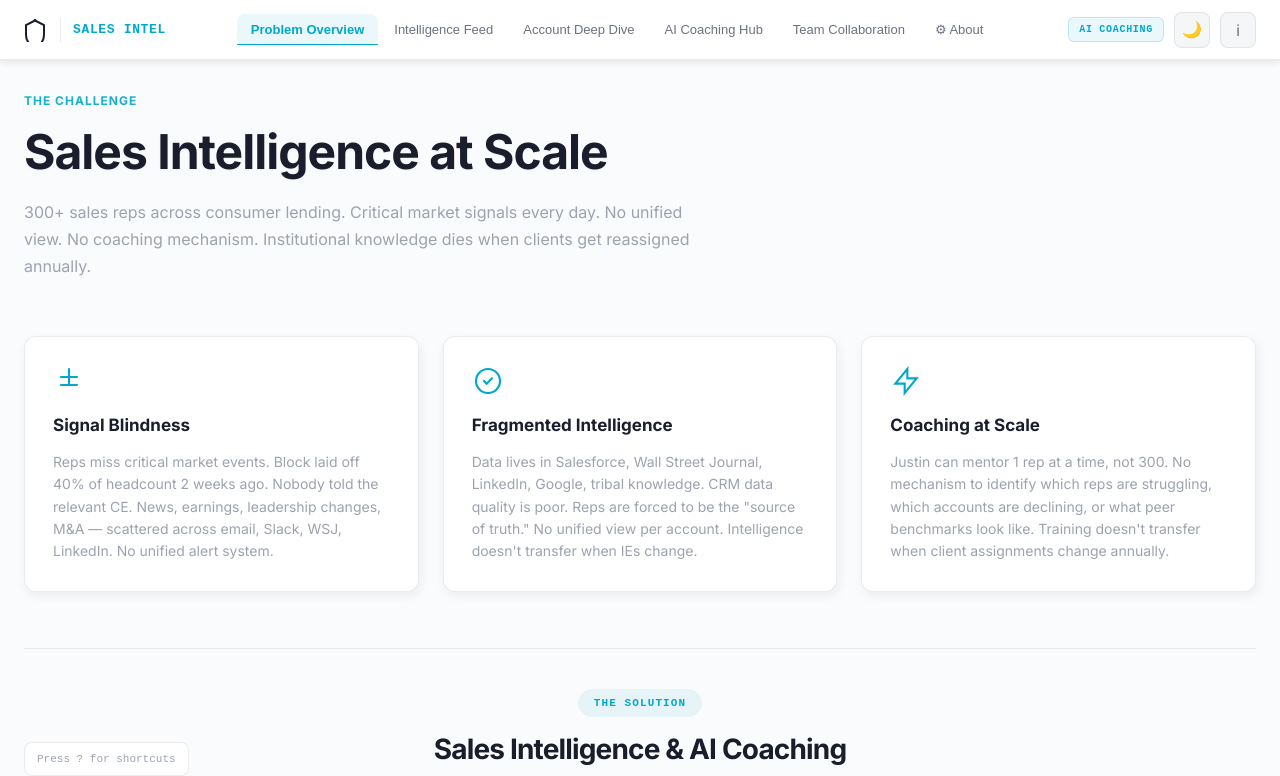
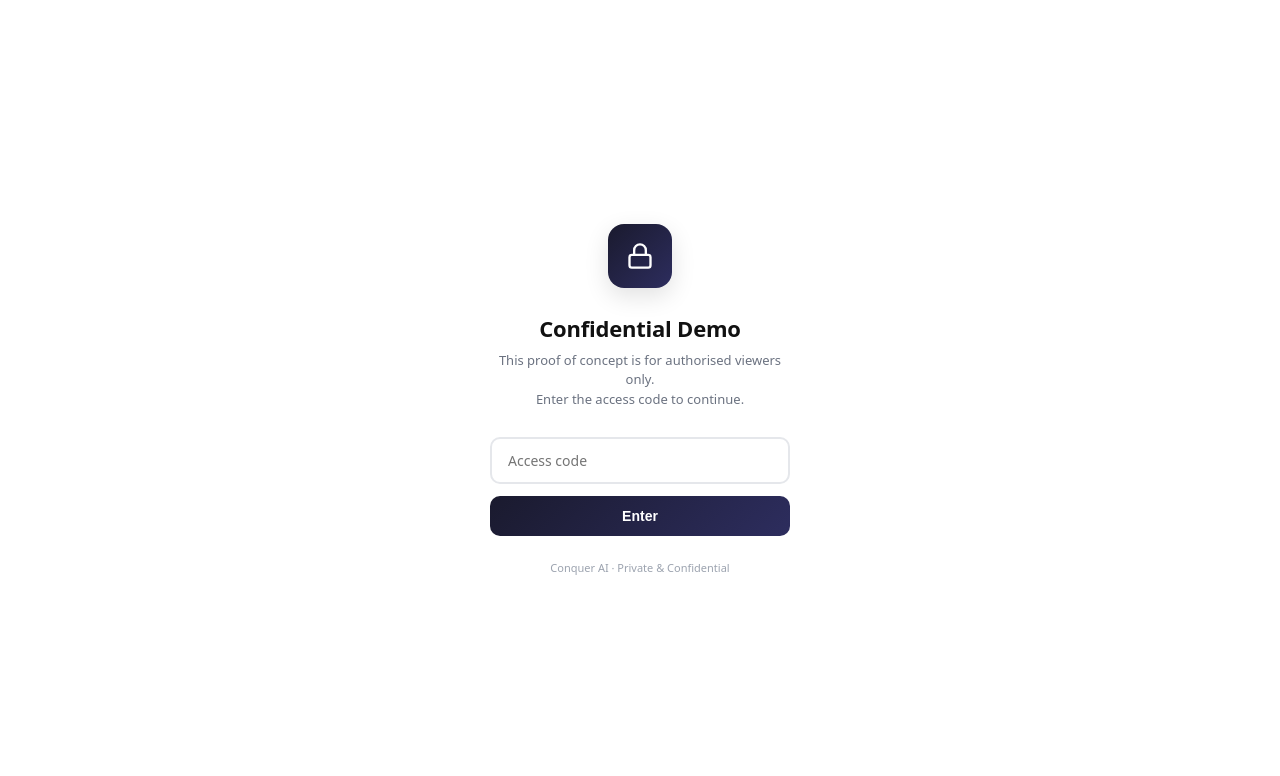
Before and after one commit to conquer-ai-solutions/transunion, a plain HTML site: page index.html in a window 1280 px wide. Shown: the top 776 px of the page. Drawn offline with Linux system fonts and the light colour scheme.

Commit message:
Add password gate — restrict public access to authorised viewers only

```diff
--- a/index.html
+++ b/index.html
@@ -435,6 +435,47 @@ h2{font-size:15px;font-weight:700;letter-spacing:-.01em;color:var(--t1)}
   </style>
 </head>
 <body>
+<!-- PASSWORD GATE -->
+<div id="auth-gate" style="position:fixed;inset:0;z-index:99999;background:#fff;display:flex;align-items:center;justify-content:center;font-family:system-ui,-apple-system,sans-serif;">
+<div style="text-align:center;max-width:380px;padding:40px;">
+<div style="width:64px;height:64px;border-radius:16px;background:linear-gradient(135deg,#1a1a2e,#2d2d5e);display:flex;align-items:center;justify-content:center;margin:0 auto 24px;box-shadow:0 8px 24px rgba(0,0,0,0.12);">
+<svg width="28" height="28" viewBox="0 0 24 24" fill="none" stroke="#fff" stroke-width="2" stroke-linecap="round" stroke-linejoin="round"><rect x="3" y="11" width="18" height="11" rx="2" ry="2"/><path d="M7 11V7a5 5 0 0 1 10 0v4"/></svg>
+</div>
+<h2 style="font-size:22px;font-weight:700;color:#111;margin-bottom:6px;">Confidential Demo</h2>
+<p style="font-size:13px;color:#6B7280;margin-bottom:28px;line-height:1.5;">This proof of concept is for authorised viewers only.<br>Enter the access code to continue.</p>
+<div style="position:relative;">
+<input id="gate-pw" type="password" placeholder="Access code" autocomplete="off"
+  style="width:100%;padding:12px 16px;border:2px solid #E5E7EB;border-radius:10px;font-size:14px;font-family:inherit;outline:none;transition:border-color 0.2s;"
+  onfocus="this.style.borderColor='#2d2d5e'" onblur="this.style.borderColor='#E5E7EB'"
+  onkeydown="if(event.key==='Enter')unlockGate()"/>
+</div>
+<button onclick="unlockGate()"
+  style="width:100%;margin-top:12px;padding:12px;background:linear-gradient(135deg,#1a1a2e,#2d2d5e);color:#fff;border:none;border-radius:10px;font-size:14px;font-weight:600;cursor:pointer;transition:opacity 0.2s;"
+  onmouseover="this.style.opacity='0.9'" onmouseout="this.style.opacity='1'">Enter</button>
+<p id="gate-err" style="color:#DC2626;font-size:12px;margin-top:12px;display:none;">Incorrect access code. Please try again.</p>
+<p style="font-size:11px;color:#9CA3AF;margin-top:24px;">Conquer AI · Private & Confidential</p>
+</div>
+</div>
+<script>
+async function unlockGate(){
+  const pw=document.getElementById('gate-pw').value;
+  const enc=new TextEncoder();
+  const hash=Array.from(new Uint8Array(await crypto.subtle.digest('SHA-256',enc.encode(pw)))).map(b=>b.toString(16).padStart(2,'0')).join('');
+  if(hash==='9cf81bfac5b63a8c8248f308530544c42aae40d232488ee88e4888b8732a2a22'){
+    document.getElementById('auth-gate').style.transition='opacity 0.4s';
+    document.getElementById('auth-gate').style.opacity='0';
+    setTimeout(()=>document.getElementById('auth-gate').remove(),400);
+    sessionStorage.setItem('conquer_auth','1');
+  } else {
+    document.getElementById('gate-err').style.display='block';
+    document.getElementById('gate-pw').style.borderColor='#DC2626';
+    document.getElementById('gate-pw').value='';
+    document.getElementById('gate-pw').focus();
+  }
+}
+if(sessionStorage.getItem('conquer_auth')==='1'){document.getElementById('auth-gate').remove();}
+</script>
+<!-- END PASSWORD GATE -->
 <nav class="nav">
   <div class="nav-brand">
     <svg class="nav-logo" viewBox="0 0 24 24" fill="none" stroke="currentColor" stroke-width="2">
```
